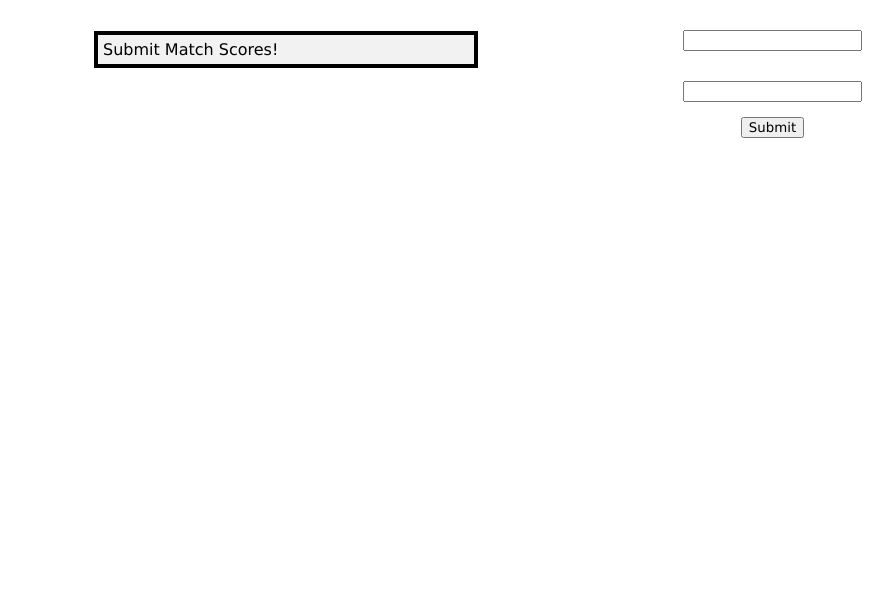
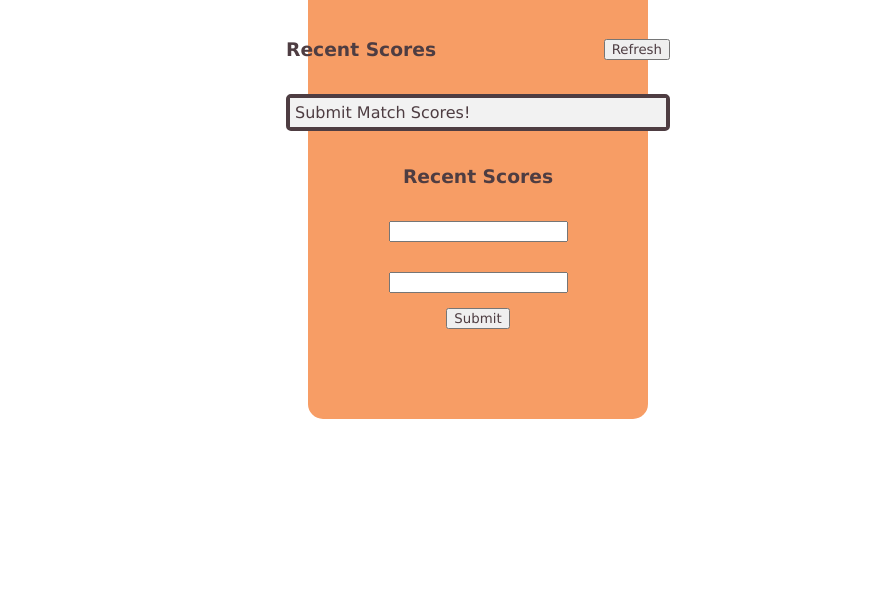
Before and after one commit to RaoAkif/Leaderboard, a website built with webpack: page src/index.html in a window 1280 px wide. Shown: the part 201-800 px from the top of the page, without its empty margins (162-1055 px from the left). Built offline with nearby package versions, Linux system fonts and the light colour scheme; no server answers.

Commit message:
Style the Leaderboard

```diff
--- a/src/index.html
+++ b/src/index.html
@@ -7,8 +7,9 @@
   <title>Document</title>
 </head>
 <body>
+  <main>
     <h1>Leaderboard</h1>
-  <div id="main">
+    <div id="sub-main">
       <section id="section-recent-scores">
         <div id="head-recent-scores">
           <h3>Recent Scores</h3>
@@ -25,6 +26,7 @@
         </form>
       </section>
     </div>
+  </main>
 
   <script src="./script.js"></script>
 </body>
--- a/src/style.css
+++ b/src/style.css
@@ -1,12 +1,25 @@
 * {
   font-family: Verdana, Geneva, Tahoma, sans-serif;
+  color: #4E3D42;
 }
 
 body {
   margin: 10vh 15vw;
 }
 
-#main {
+main {
+  width: 300px;
+  height: 500px;
+  padding: 20px;
+  background-color: #F79D65;
+  margin: auto;
+  border-radius: 15px;
+  display: flex;
+  flex-direction: column;
+  align-items: center;
+}
+
+#sub-main {
   margin: 5vh 5vw;
   display: flex;
   flex-wrap: wrap;
@@ -35,8 +48,9 @@ body {
 }
 
 ul {
-  border: 4px solid black;
+  border: 4px solid #4E3D42;
   padding-inline-start: 0;
+  border-radius: 5px;
 }
 
 li {
@@ -48,10 +62,15 @@ li:nth-child(odd) {
   background-color: #f2f2f2;
 }
 
+li:nth-child(even) {
+  background-color: #CFDBD5;
+}
+
 #section-add-score {
   display: flex;
   flex-direction: column;
   align-items: center;
+  margin: auto;
 }
 
 #add-score-form {
```
Lines whose indentation alone changed are shown as unchanged.
